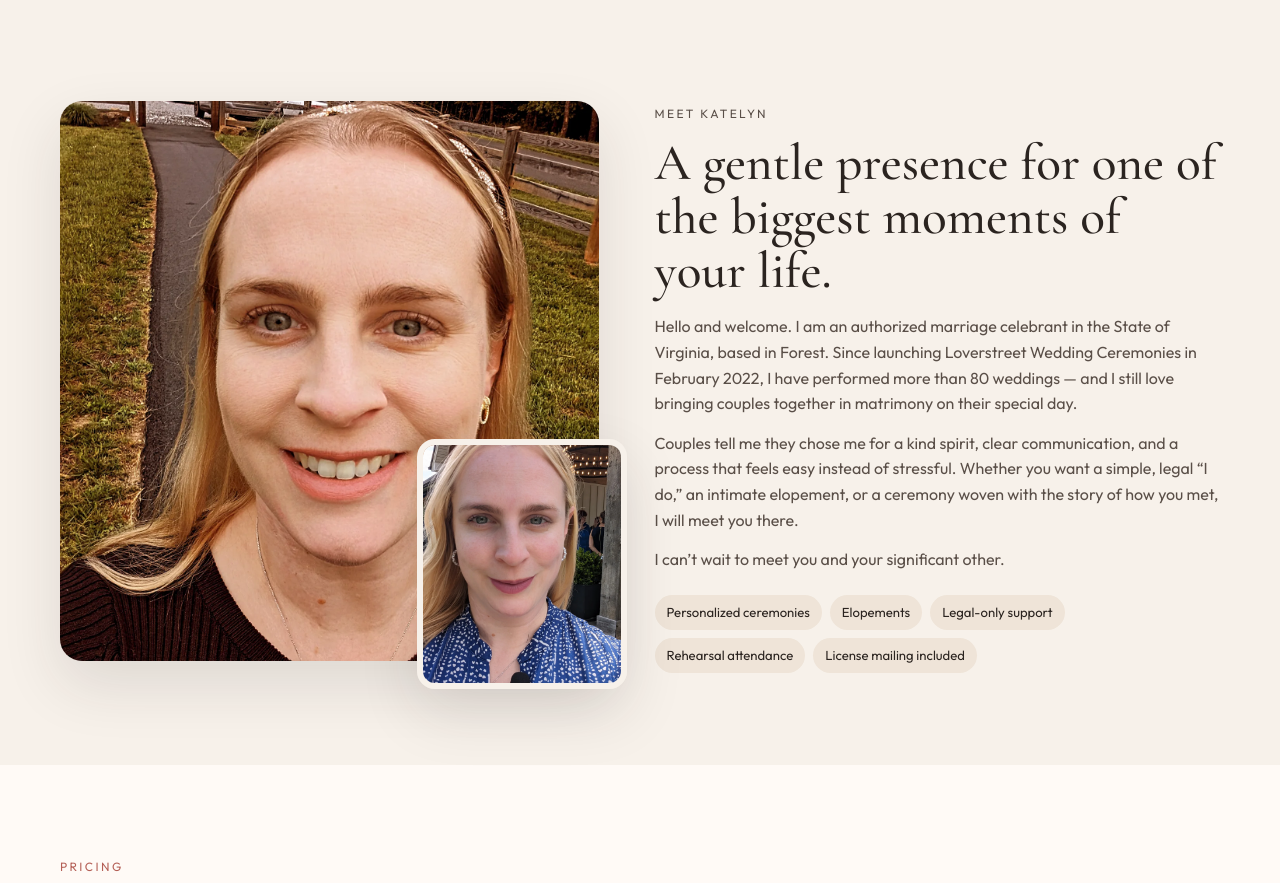
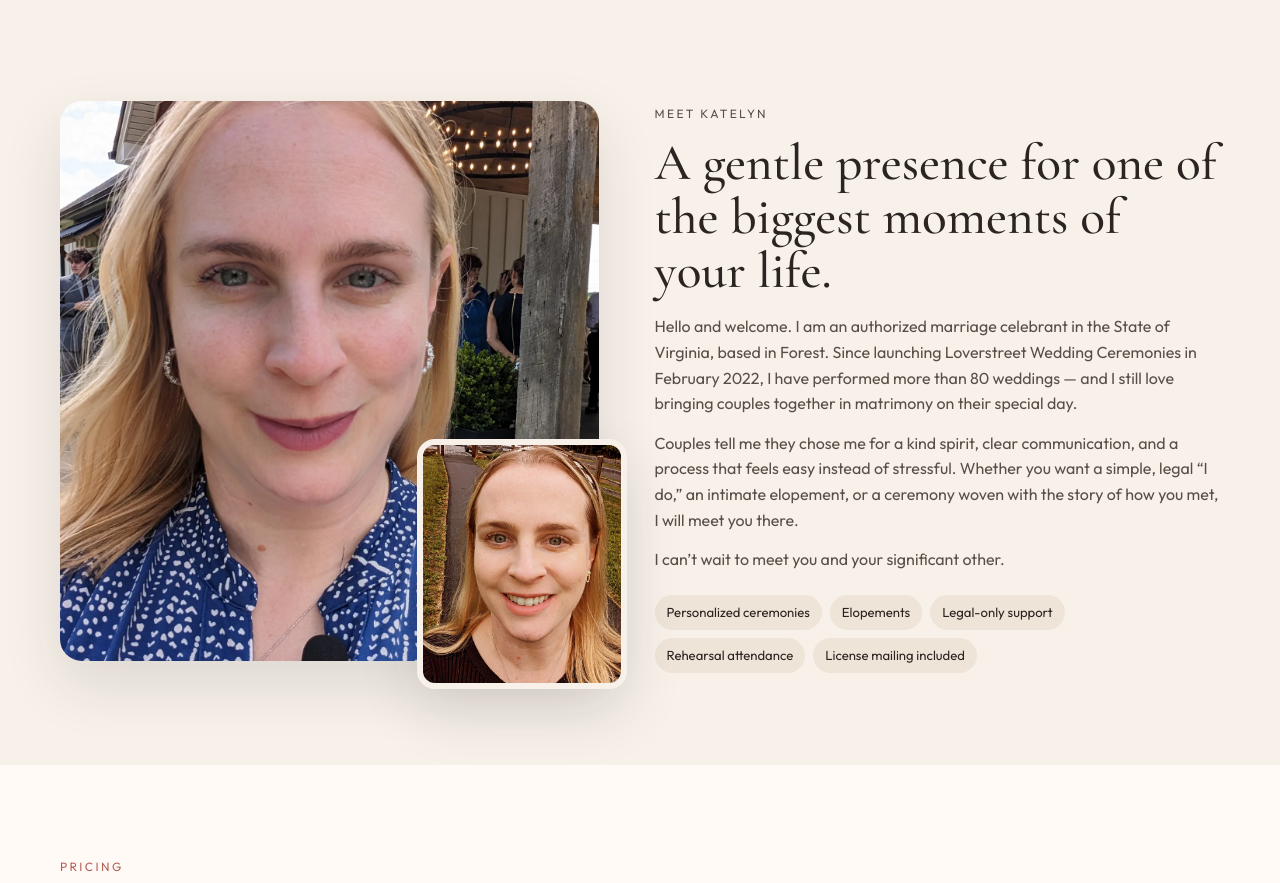
Before and after one commit to markymark5127/LoverstreetWedding, a plain HTML site: page index.html in a window 1280 px wide. Shown: the part 1022-1905 px from the top of the page. Drawn offline with nearby package versions, Linux system fonts and the light colour scheme.

Commit message:
Swap Katelyn about photos

```diff
--- a/index.html
+++ b/index.html
@@ -61,8 +61,8 @@
     <section id="about">
       <div class="wrap about-grid">
         <div class="photo-stack">
-          <img class="main" src="assets/katelynInsta.webp" alt="Katelyn Overstreet, wedding officiant" width="1440" height="1440" />
-          <img class="accent" src="assets/katelynInsta2.webp" alt="Katelyn outdoors" width="1440" height="1440" />
+          <img class="main" src="assets/katelynInsta2.webp" alt="Katelyn Overstreet, wedding officiant" width="1440" height="1440" />
+          <img class="accent" src="assets/katelynInsta.webp" alt="Katelyn outdoors" width="1440" height="1440" />
         </div>
         <div class="about-copy">
           <p class="section-kicker">Meet Katelyn</p>
```
